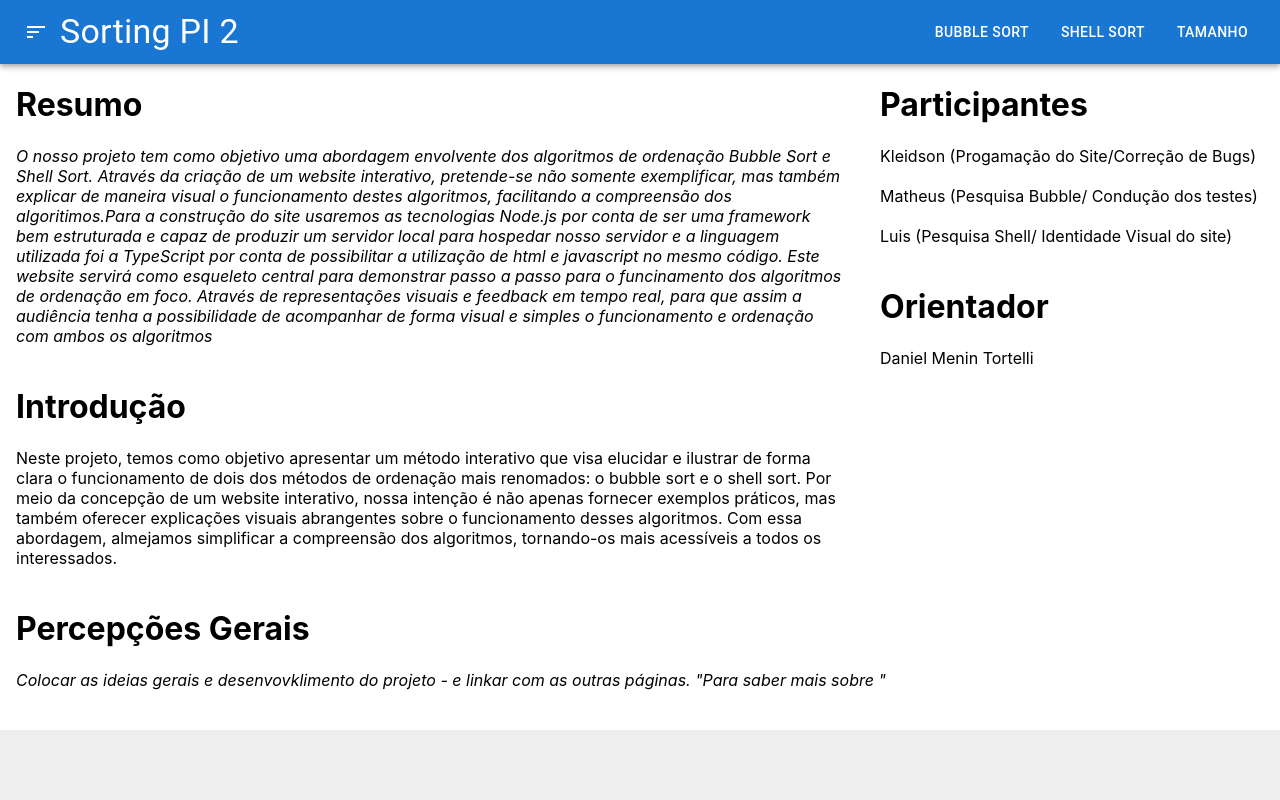
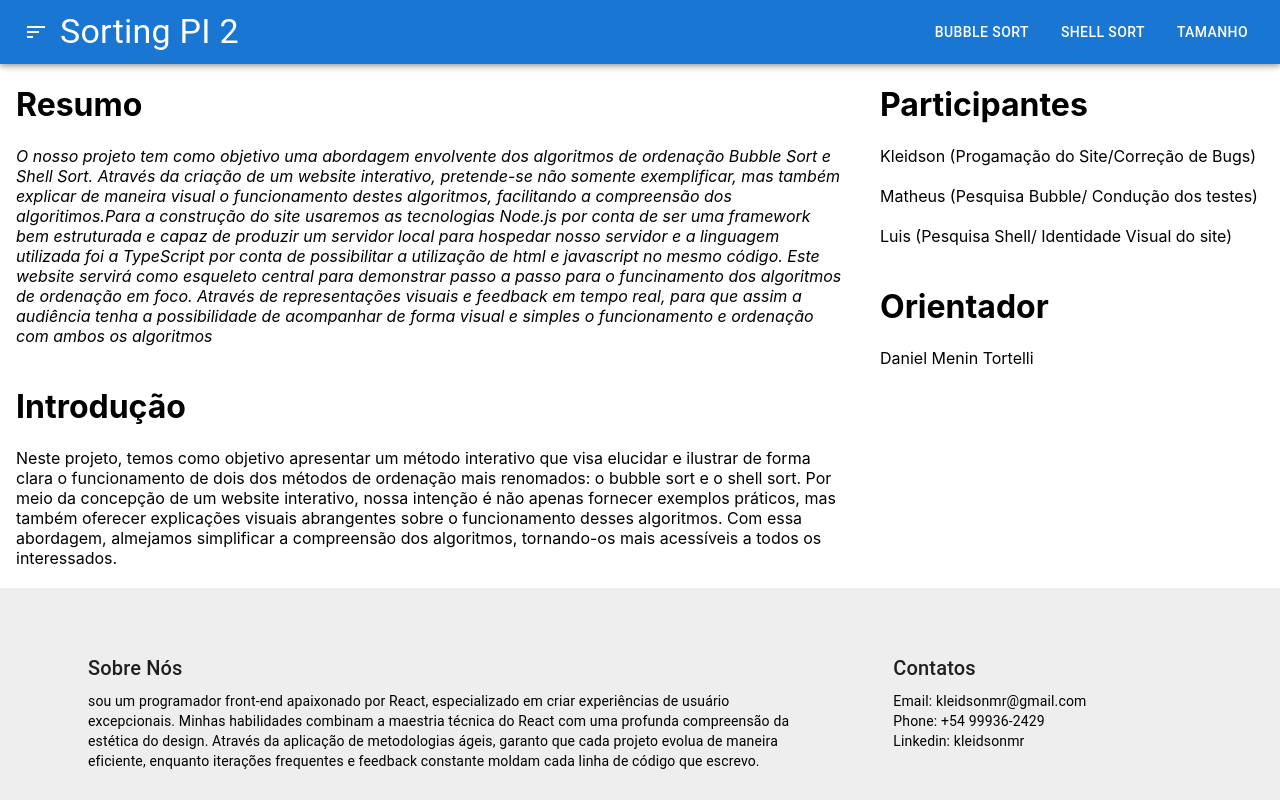
Before and after one commit to KleidsonRocha/Shorting-React, a React (Create React App) app: page / in a window 1280 px wide. Shown: the top 800 px of the page. Built offline with nearby package versions, Linux system fonts and the light colour scheme.

Commit message:
comentários e adequação para apresentação

```diff
--- a/src/App.tsx
+++ b/src/App.tsx
@@ -67,15 +67,6 @@ function App() {
                             <br/>
                         </Grid>
                     </Grid>
-                    <Grid className='conteudo'>
-                            <h1>Percepções Gerais</h1>
-                                <i>
-                                   Colocar as ideias gerais e desenvovklimento do projeto - e linkar com as outras páginas. "Para saber mais sobre "
-                                </i>
-                                <br/>
-                            <br/>
-                            <br/>
-                    </Grid>
                     <Footer />
                 </>
             )}
```
